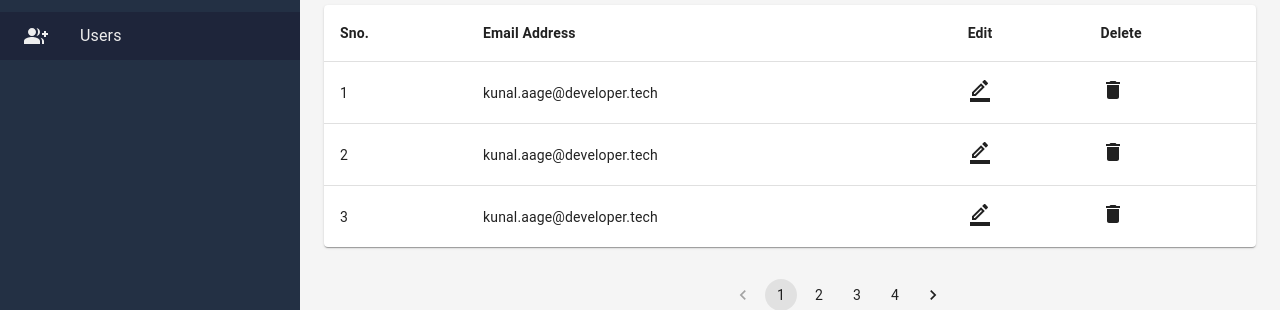
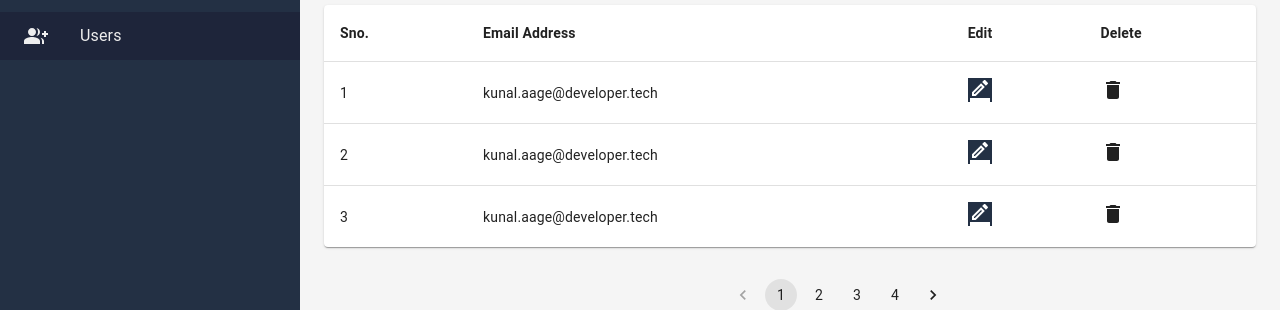
Before and after one commit to kunalBari5557/login-dashboard-routing, a React (Create React App) app: page /users in a window 1280 px wide. Shown: the part 168-478 px from the top of the page. Built offline with nearby package versions, Linux system fonts and the light colour scheme.

Commit message:
feat:Users

```diff
--- /dev/null
+++ b/src/pages/users/EditableRow.tsx
@@ -0,0 +1,65 @@
+import * as React from 'react';
+import Button from '@mui/material/Button';
+import TextField from '@mui/material/TextField';
+import Dialog, { DialogProps } from '@mui/material/Dialog';
+import DialogActions from '@mui/material/DialogActions';
+import DialogContent from '@mui/material/DialogContent';
+import DialogContentText from '@mui/material/DialogContentText';
+import DialogTitle from '@mui/material/DialogTitle';
+import { SelectChangeEvent } from '@mui/material';
+import BorderColorTwoToneIcon from '@mui/icons-material/BorderColorTwoTone';
+
+export default function EditableRow() {
+    const [open, setOpen] = React.useState(false);
+    const [fullWidth, setFullWidth] = React.useState(true);
+    const [maxWidth, setMaxWidth] = React.useState<DialogProps['maxWidth']>('sm');
+
+
+    const handleClickOpen = () => {
+        setOpen(true);
+    };
+
+    const handleClose = () => {
+        setOpen(false);
+    };
+
+    return (
+        <div>
+            <BorderColorTwoToneIcon sx={{
+                fontWeight: "bold",
+                backgroundColor: "#233044",
+                '&:hover': {
+                    backgroundColor: '#233044',
+                    opacity: [0.9, 0.8, 0.7],
+                },
+                color: 'white'
+            }} onClick={handleClickOpen}>
+                Add User
+            </BorderColorTwoToneIcon>
+            <Dialog
+                fullWidth={fullWidth}
+                maxWidth={maxWidth}
+                open={open} onClose={handleClose}>
+                <DialogTitle>Add User</DialogTitle>
+                <DialogContent>
+                    {/* <DialogContentText>
+                        Create email
+                    </DialogContentText> */}
+                    <TextField
+                        autoFocus
+                        margin="dense"
+                        id="name"
+                        label="Email Address"
+                        type="email"
+                        fullWidth
+                        variant="standard"
+                    />
+                </DialogContent>
+                <DialogActions>
+                    <Button variant="contained" sx={{ backgroundColor: "#BE2530" }} size="medium" onClick={handleClose}>Cancel</Button>
+                    <Button variant="contained" sx={{ backgroundColor: "#233044" }} size="medium" onClick={handleClose}>Save</Button>
+                </DialogActions>
+            </Dialog>
+        </div>
+    );
+}
--- a/src/pages/users/Users.tsx
+++ b/src/pages/users/Users.tsx
@@ -12,6 +12,7 @@ import DeleteIcon from '@mui/icons-material/Delete';
 import Pagination from '@mui/material/Pagination';
 import Stack from '@mui/material/Stack';
 import { makeStyles } from '@material-ui/core/styles';
+import EditableRow from './EditableRow';
 
 const useStyles = makeStyles(() => ({
     ul: {
@@ -82,7 +83,7 @@ export default function UsersTable() {
                                     {row.sno}
                                 </TableCell>
                                 <TableCell align="left">{row.emailAddress}</TableCell>
-                                <TableCell align="left"><BorderColorTwoToneIcon /></TableCell>
+                                <TableCell align="left"><EditableRow /></TableCell>
                                 <TableCell align="left"><DeleteIcon /></TableCell>
                             </TableRow>
                         ))}
```
